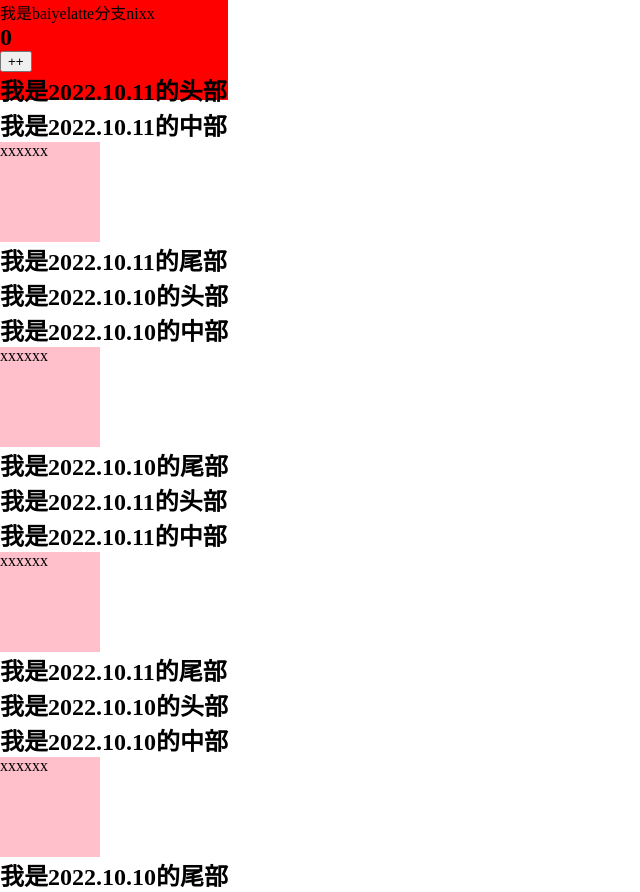
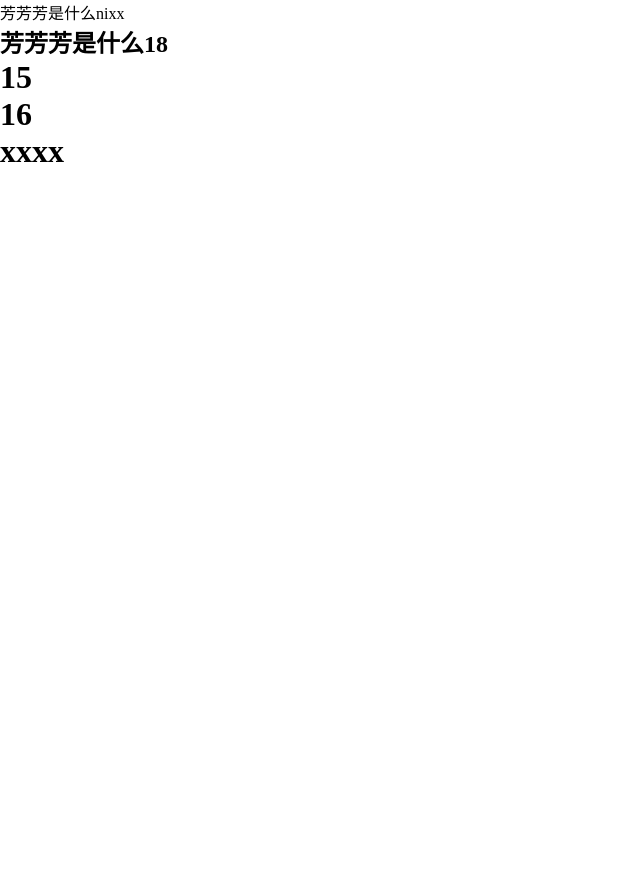
Before and after one commit to baiyelatte/learnReact, a React (Create React App) app: page / in a window 1280 px wide. Shown: the whole page, without its empty margins (0-640 px from the left). After the commit the page ends 800 px from the top, so only its background shows below. Built offline with nearby package versions, Linux system fonts and the light colour scheme.

Commit message:
2022.10.13父子通信

```diff
--- /dev/null
+++ b/src/01组件化开发/2022.10.13.父子通信.js
@@ -0,0 +1,48 @@
+import React, { Component } from "react";
+//负责pros的类型校验
+import PropTypes from "prop-types";
+
+// 类组件
+class Children extends Component {
+  //   constructor(props) {
+  //     super();
+  //     this.props = props;
+  //   }
+  render() {
+    const { feature } = this.props;
+    return <div>芳芳芳是什么{feature}</div>;
+  }
+}
+//定义prop的类型
+Children.propTypes = {
+  feature: PropTypes.string,
+};
+
+// 函数组件
+function Child(props) {
+  const { feature, name } = props;
+  return (
+    <div>
+      {name &&
+        name.map((item) => {
+          return <h1>{item}</h1>;
+        })}
+      {feature && <h2>芳芳芳是什么{feature}</h2>}
+    </div>
+  );
+}
+Child.propTypes = {
+  feature: PropTypes.number,
+  name: PropTypes.array,
+};
+export default class App extends Component {
+  render() {
+    return (
+      <div>
+        <Children feature="nixx"></Children>
+        <Child feature={18}></Child>
+        <Child name={[15, 16, "xxxx"]}></Child>
+      </div>
+    );
+  }
+}
--- a/src/index.js
+++ b/src/index.js
@@ -1,7 +1,7 @@
 import React from "react";
 import ReactDOM from "react-dom/client";
 // import './index.css';
-import App from "./01组件化开发/App";
+import App from "./01组件化开发/2022.10.13.父子通信";
 // import reportWebVitals from './reportWebVitals';
 const root = ReactDOM.createRoot(document.getElementById("root"));
 root.render(
```
